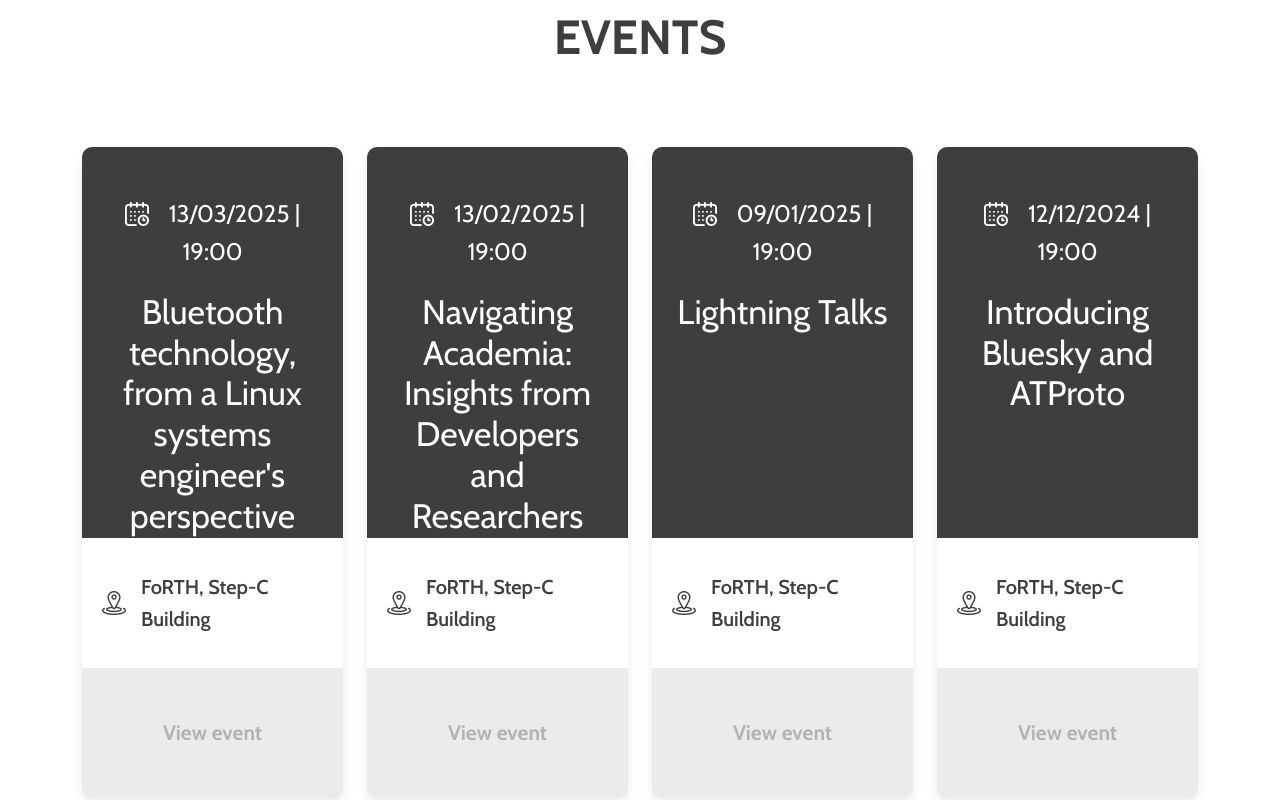
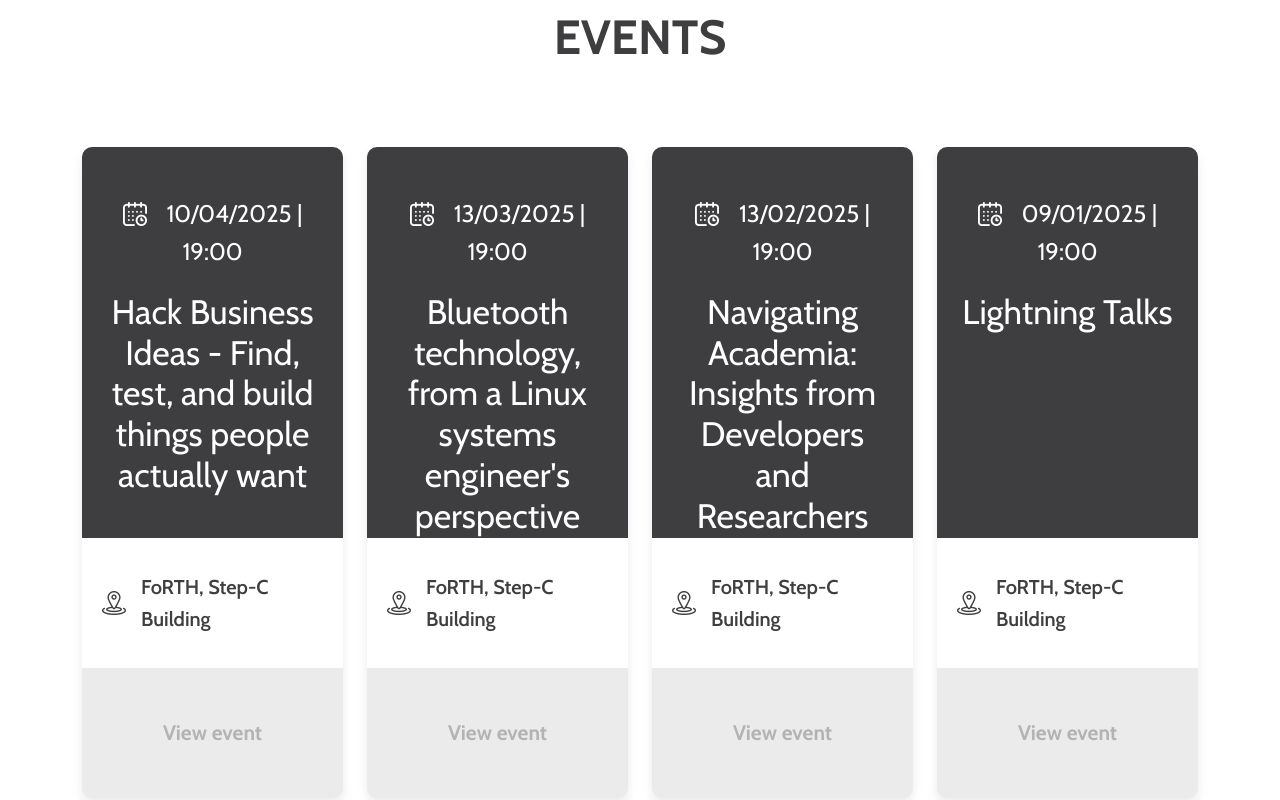
Before and after one commit to devstaff-crete/devstaff-website, a Next.js app: page / in a window 1280 px wide. Shown: the part 1520-2320 px from the top of the page. Built offline with nearby package versions, Linux system fonts and the light colour scheme.

Commit message:
Add meetup 98

```diff
--- a/data/events.ts
+++ b/data/events.ts
@@ -8,6 +8,14 @@ type Event = {
 };
 
 export const events: Event[] = [
+  {
+    date: '10/04/2025',
+    time: '19:00',
+    title: 'Hack Business Ideas - Find, test, and build things people actually want',
+    location: 'FoRTH, Step-C Building',
+    locationUrl: 'https://goo.gl/maps/ZpCiitT3yDCcpumd9',
+    eventUrl: 'https://www.meetup.com/devstaff/events/306981112/'
+  },
   {
     date: '13/03/2025',
     time: '19:00',
```
